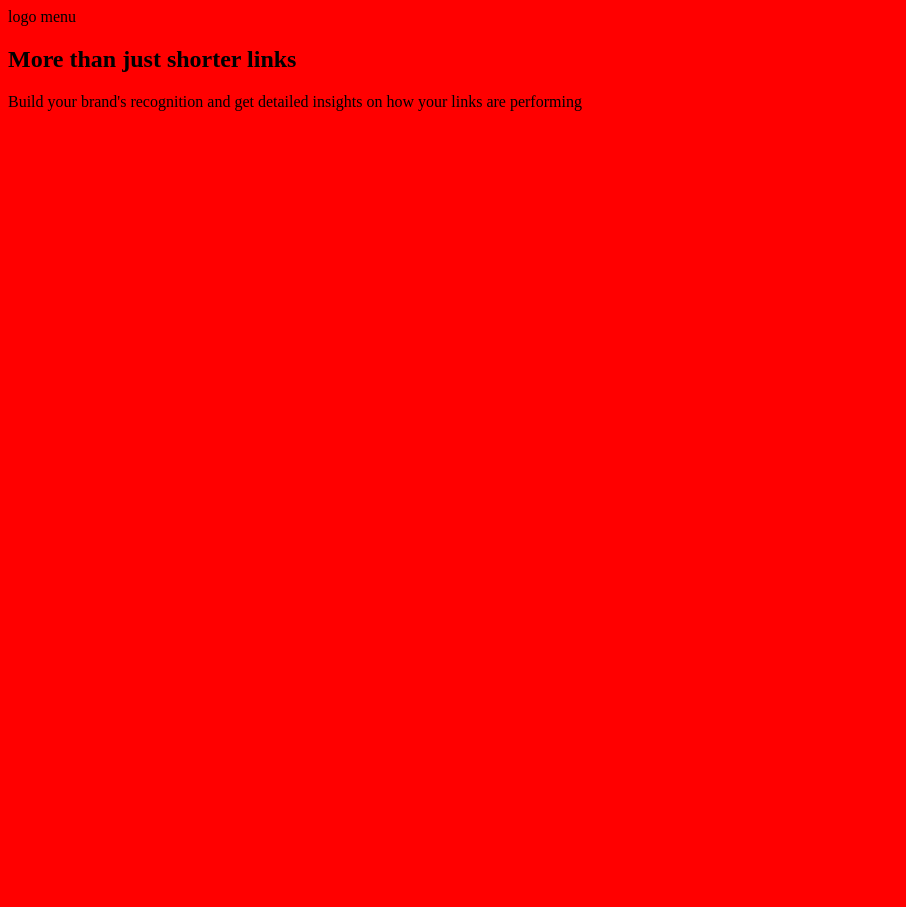
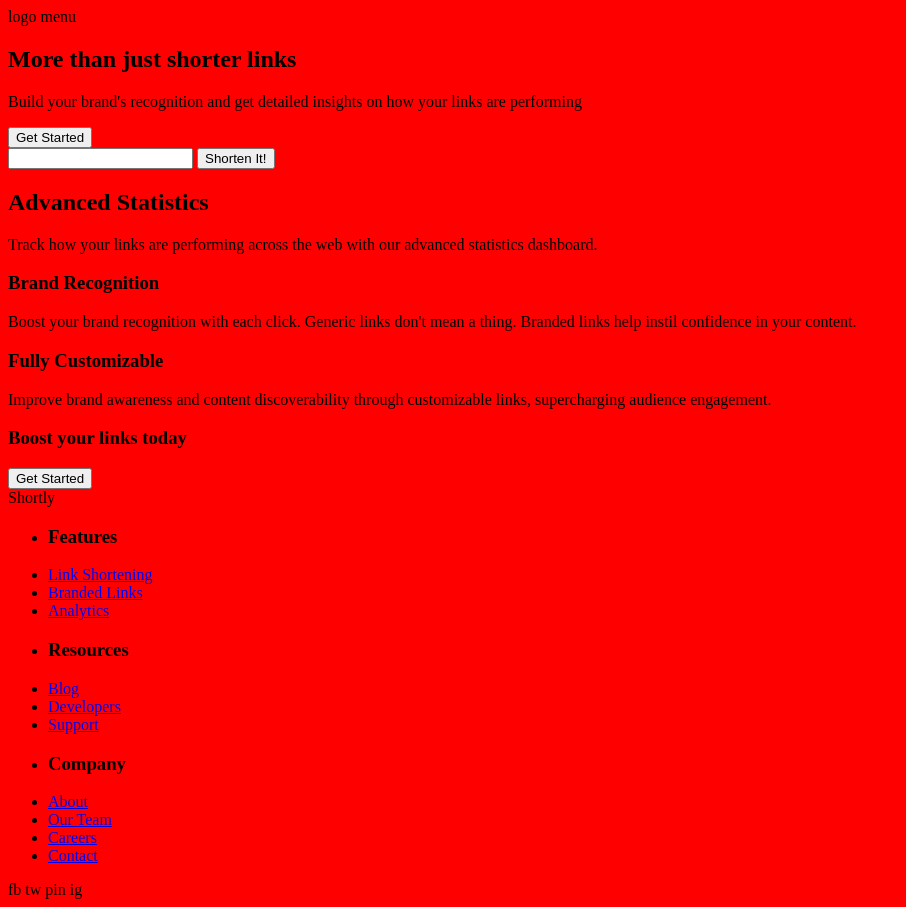
Before and after one commit to KingPra/shortlyBasic, a plain HTML site: page index.html in a window 1280 px wide. Shown: the whole page, without its empty margins (0-906 px from the left). Before the commit the page ends 800 px from the top, so only its background shows below. Drawn offline with Linux system fonts and the light colour scheme.

Commit message:
html setup

```diff
--- a/index.html
+++ b/index.html
@@ -20,18 +20,83 @@
         <a href="#">upgrade your browser</a> to improve your experience.
       </p>
     <![endif]-->
-    <section class="navbar">
-      <span>logo</span>
-      <span>menu</span>
-    </section>
-
     <section class="main">
+      <section class="header">
+        <span>logo</span>
+        <span>menu</span>
+      </section>
       <h1>More than just shorter links</h1>
       <p>
         Build your brand's recognition and get detailed insights on how your
         links are performing
       </p>
+      <button class="action">Get Started</button>
     </section>
+
+    <section class="section-two">
+      <form>
+        <input />
+        <button>Shorten It!</button>
+      </form>
+
+      <h2>Advanced Statistics</h2>
+      <p>
+        Track how your links are performing across the web with our advanced
+        statistics dashboard.
+      </p>
+    </section>
+
+    <section class="section-three">
+      <h3>Brand Recognition</h3>
+      <p>
+        Boost your brand recognition with each click. Generic links don't mean a
+        thing. Branded links help instil confidence in your content.
+      </p>
+    </section>
+
+    <section>
+      <h3>Fully Customizable</h3>
+      <p>
+        Improve brand awareness and content discoverability through customizable
+        links, supercharging audience engagement.
+      </p>
+    </section>
+
+    <section class="section 4">
+      <h3>Boost your links today</h3>
+      <button>Get Started</button>
+    </section>
+
+    <footer>
+      <span>Shortly</span>
+      <ul>
+        <li>
+          <h3>Features</h3>
+        </li>
+        <li><a href="#">Link Shortening</a></li>
+        <li><a href="#">Branded Links</a></li>
+        <li><a href="#">Analytics</a></li>
+      </ul>
+      <ul>
+        <li><h3>Resources</h3></li>
+        <li><a href="#">Blog</a></li>
+        <li><a href="#">Developers</a></li>
+        <li><a href="#">Support</a></li>
+      </ul>
+      <ul>
+        <li><h3>Company</h3></li>
+        <li><a href="#">About</a></li>
+        <li><a href="#">Our Team</a></li>
+        <li><a href="#">Careers</a></li>
+        <li><a href="#">Contact</a></li>
+      </ul>
+      <div class="brands">
+        <span>fb</span>
+        <span>tw</span>
+        <span>pin</span>
+        <span>ig</span>
+      </div>
+    </footer>
     <script src="" async defer></script>
   </body>
 </html>
```
Also changed, not shown: 1 other file.
